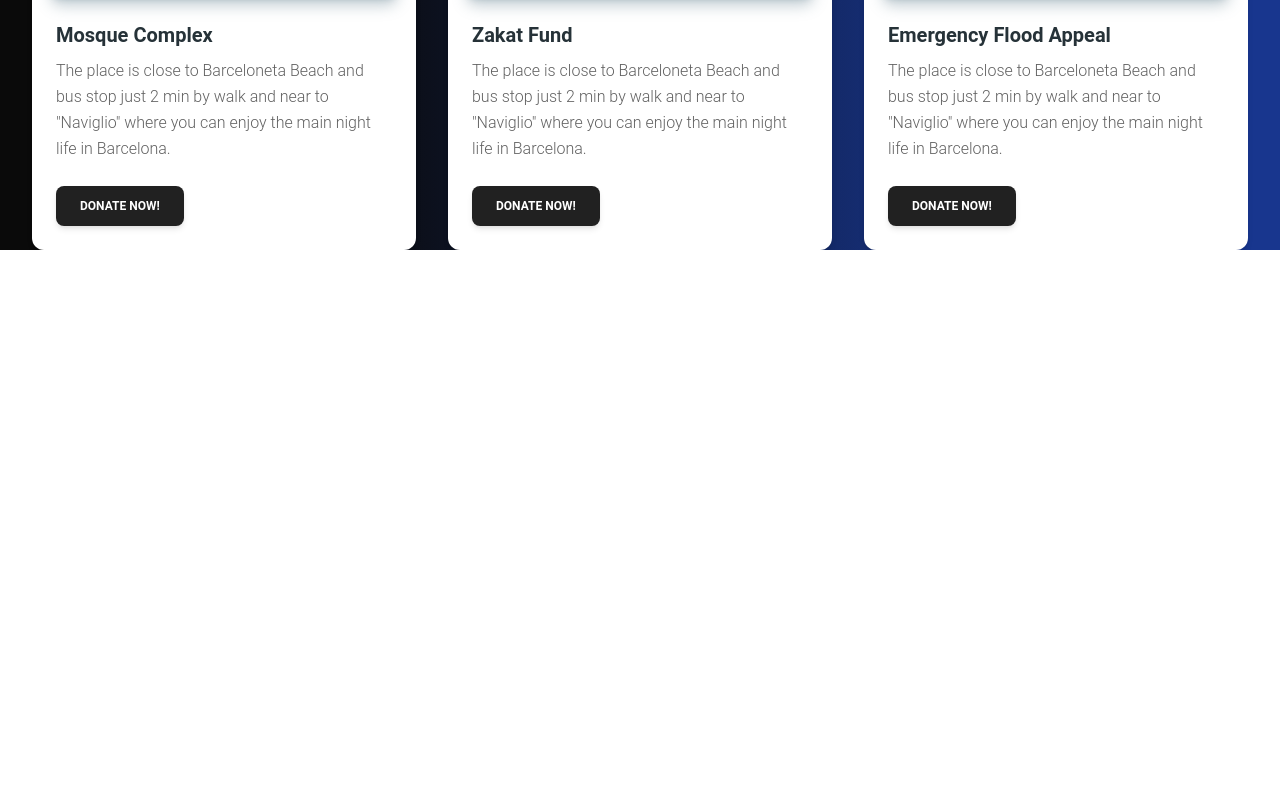
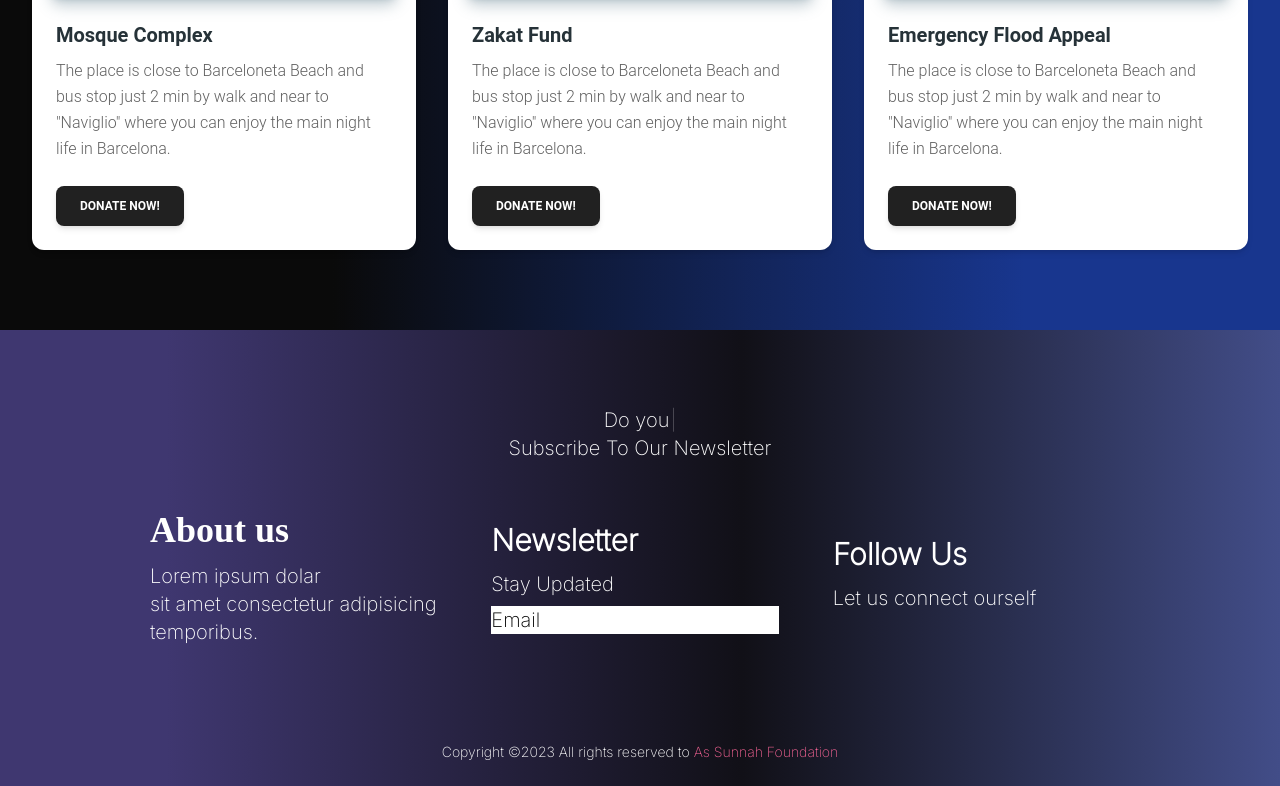
Before and after one commit to RazuAhmad/donation-collection-system, a React (Create React App) app: page / in a window 1280 px wide. Shown: the part 865-1651 px from the top of the page. Before the commit the page ends 1115 px from the top, so only its background shows below. Built offline with nearby package versions, Linux system fonts and the light colour scheme.

Commit message:
auth implementation running

```diff
--- a/package.json
+++ b/package.json
@@ -12,6 +12,8 @@
     "react-hook-form": "^7.45.0",
     "react-router-dom": "^6.13.0",
     "react-scripts": "5.0.1",
+    "react-toastify": "^9.1.3",
+    "typewriter-effect": "^2.20.1",
     "web-vitals": "^2.1.4"
   },
   "scripts": {
--- /dev/null
+++ b/src/Components/AboutUs/AboutUs.css
@@ -0,0 +1,12 @@
+@import url("https://fonts.googleapis.com/css2?family=Inter:wght@200&display=swap");
+
+.footer_container {
+  font-family: "Inter", sans-serif;
+  background: rgb(63, 55, 112);
+  background: linear-gradient(
+    90deg,
+    rgba(63, 55, 112, 1) 13%,
+    rgba(17, 16, 23, 1) 58%,
+    rgba(66, 77, 136, 1) 100%
+  );
+}
--- /dev/null
+++ b/src/Components/AboutUs/AboutUs.js
@@ -0,0 +1,89 @@
+import React from "react";
+import "./AboutUs.css";
+
+import Typewriter from "typewriter-effect";
+const AboutUs = () => {
+  return (
+    <div className="p-6 md:px-18 md:pt-7 mt-14 md:mt-20 flex flex-col items-center justify-between text-white footer_container text-xl">
+      <div className="flex flex-col items-center justify-center py-12">
+        <h1 className="">
+          <Typewriter
+            options={{
+              strings: ["Do you want to know", "More About Us?"],
+              autoStart: true,
+              loop: true,
+            }}
+          />
+        </h1>
+        <p>Subscribe To Our Newsletter</p>
+      </div>
+
+      <div className="flex flex-col items-center">
+        {/* About us, Newsletter , Follow Us container */}
+        <div className="flex flex-col items-center justify-between gap-11 md:flex-row">
+          {/* About us start */}
+          <div className="flex flex-col md:items-start items-center w-full md:w-1/3 ">
+            <h1 className=" text-white font-serif font-extrabold text-4xl mb-3">
+              About us
+            </h1>
+            <p className="">Lorem ipsum dolar</p>
+            <p> sit amet consectetur adipisicing temporibus.</p>
+          </div>
+          {/* About us ended */}
+
+          {/* Newsletter Section  start*/}
+
+          <div className="flex flex-col md:items-start items-center  w-full md:w-1/3  ">
+            <h2 className="text-white font-bold text-3xl mb-3">Newsletter</h2>
+            <p className="">Stay Updated</p>
+
+            <div className="flex">
+              <p className="mt-2">
+                <input
+                  type="text"
+                  className="placeholder-black "
+                  placeholder="Email"
+                />
+              </p>
+              <p className="mt-4 ">
+                <i className="text-red-60 fas fa-arrow-right cursor-pointer "></i>
+              </p>
+            </div>
+          </div>
+
+          {/* Newsletter section ended */}
+
+          {/* Follow us section */}
+          <div className="flex flex-col md:items-start items-center  w-full md:w-1/3 ">
+            <h4 className="text-white font-bold text-3xl mb-3">Follow Us</h4>
+            <p className="text-muted">Let us connect ourself</p>
+            <div className="flex justify-between mt-2 text-white">
+              <i className="mr-2 cursor-pointer fab fa-facebook-f"></i>
+              <i className="mr-2 cursor-pointer fab fa-instagram"></i>
+              <i className="mr-2 cursor-pointer fab fa-twitter"></i>
+              <i className="cursor-pointer fab fa-youtube"></i>
+            </div>
+          </div>
+        </div>
+
+        {/* About us, Newsletter, Follow us, Container  ended*/}
+      </div>
+      <div className="mt-24">
+        <p className="text-sm ">
+          Copyright ©2023 All rights reserved to
+          <span className="text-pink-300 cursor-pointer ml-1">
+            <a
+              href="https://assunnahfoundation.org/"
+              target="_blank"
+              rel="noopener noreferrer"
+            >
+              As Sunnah Foundation
+            </a>
+          </span>
+        </p>
+      </div>
+    </div>
+  );
+};
+
+export default AboutUs;
--- a/src/Components/AllDonators/AllDonators.js
+++ b/src/Components/AllDonators/AllDonators.js
@@ -1,9 +1,20 @@
-import React from 'react'
+import React, { useEffect, useState } from 'react'
+import SingleDonator from './SingleDonator/SingleDonator';
 
 function AllDonators() {
+  const [allDonatorsList,setAllDonatorsList]=useState([]);
+
+  useEffect(()=>{
+    fetch('http://localhost:5000/donators')
+    .then(res=>res.json())
+    .then(data=>setAllDonatorsList(data))
+  },[])
+
   return (
-    <div>
-        <p>This is all donators....</p>
+    <div className='grid grid-cols-2 md:grid-cols-3 gap-4 mt-4'>
+        {
+          allDonatorsList.map((pd,index)=><SingleDonator donatorDetails={pd} key={index} />)
+        }
     </div>
   )
 }
--- /dev/null
+++ b/src/Components/AllDonators/SingleDonator/SingleDonator.js
@@ -0,0 +1,26 @@
+import React from "react";
+import { Link } from "react-router-dom";
+
+
+function SingleDonator({ donatorDetails }) {
+  const { name, email, date, time, donationCategory, amount } = donatorDetails;
+  return (
+    <div className="text-white border border-gray-300 py-11 px-4 bg-black">
+      <h1>Donator's Name: {name}</h1>
+      <h2>Donation Category: {donationCategory}</h2>
+      <h2>Amount: {amount}</h2>
+      <h2>
+        Donation Period: {date} at {time}
+      </h2>
+      <p className="mt-2">
+        <Link to="/updateDonationInfo">
+          <button className="bg-green-400 px-6 py-1 rounded-sm hover:bg-red-400">
+            Update
+          </button>
+        </Link>
+      </p>
+    </div>
+  );
+}
+
+export default SingleDonator;
--- a/src/Components/DonationForm/DonationForm.js
+++ b/src/Components/DonationForm/DonationForm.js
@@ -1,25 +1,56 @@
 import React from "react";
 import { Controller, useForm } from "react-hook-form";
 import { useParams } from "react-router-dom";
+import { ToastContainer, toast } from "react-toastify";
+import "react-toastify/dist/ReactToastify.css";
+import Typewriter from "typewriter-effect";
 
 function DonationForm() {
   const { register, handleSubmit, reset, setValue, control } = useForm();
   const { id } = useParams();
 
+  const notify = () => toast("Successfully recieved donation");
+
   const onSubmit = (data) => {
+    const currentDate = new Date();
+    data.date = currentDate.toLocaleDateString();
+    data.time = currentDate.toLocaleTimeString();
+
+    fetch("http://localhost:5000/donators", {
+      method: "POST",
+      headers: {
+        "content-type": "application/json",
+      },
+      body: JSON.stringify(data),
+    })
+      .then((res) => res.json())
+      .then((dataConfirmation) => {
+        if (dataConfirmation.acknowledged) {
+          notify();
+        }
+      });
+
     console.log(data);
   };
 
   return (
     <>
-      <div className="container mx-auto p-4">
+      <div className="container mx-auto p-4 h-full">
         <h2 className="text-3xl font-semibold mb-4 text-white text-center mt-9">
           Make a Donation
         </h2>
         <h3 className=" font-semibold mb-4 text-white text-center ">
-          Let's bring a change together
+          <Typewriter
+            options={{
+              strings: ["Let's bring a change", "together"],
+              autoStart: true,
+              loop: true,
+            }}
+          />
         </h3>
       </div>
+
+      <ToastContainer />
 
       {/* Form starts from here */}
       <form
@@ -33,46 +64,37 @@ function DonationForm() {
           <input
             type="text"
             id="name"
+            placeholder="enter your name"
             className="w-full border border-blue-900 rounded px-3 py-2"
             {...register("name")}
             required
           />
         </div>
-        <div className="mb-4">
+        {/* <div className="mb-4">
           <label htmlFor="email" className="block mb-2 font-medium">
             Email
           </label>
           <input
             type="email"
             id="email"
+            placeholder="enter your email"
             className="w-full border border-blue-900 rounded px-3 py-2"
             {...register("email")}
             required
           />
-        </div>
+        </div> */}
         <div className="mb-4">
           <label htmlFor="category" className="block mb-2 font-medium">
             Category of Donation
           </label>
-          {/* <select
-            id="category"
-            className="w-full border border-blue-900 rounded px-3 py-2"
-            {...register("category")}
-            required
-            defaultValue={id}
-          >
-            <option value="">Select category</option>
-            <option value="mosqueComplex">Mosque Complex</option>
-            <option value="zakat">Zakat</option>
-            <option value="flood">Flood Appeal</option>
-          </select> */}
 
           <Controller
-            name="selectedOption"
+            name="donationCategory"
             control={control}
             defaultValue={id}
             render={({ field }) => (
               <select
+                required
                 {...field}
                 className="w-full border border-blue-900 rounded px-3 py-2"
               >
@@ -91,6 +113,7 @@ function DonationForm() {
           <input
             type="number"
             id="amount"
+            placeholder="enter your amount"
             className="w-full border border-blue-900 rounded px-3 py-2"
             {...register("amount")}
             required
--- a/src/Components/Home/Home.js
+++ b/src/Components/Home/Home.js
@@ -1,13 +1,14 @@
 import React from 'react'
 import AllCards from '../AllCards/AllCards'
 import CarouselContainer from '../CarouselContainer/CarouselContainer'
+import AboutUs from '../AboutUs/AboutUs'
 
 function Home() {
   return (
     <div>
       <CarouselContainer/>
       <AllCards/>
-
+      <AboutUs/>
     </div>
   )
 }
--- a/src/Components/RegisterPage/RegisterPage.js
+++ b/src/Components/RegisterPage/RegisterPage.js
@@ -13,6 +13,20 @@ export default function RegisterPage() {
   const { register, handleSubmit, reset, setValue,formState: { errors } } = useForm();
 
   const onSubmit =(data)=>{
+
+    fetch('http://localhost:5000/register',{
+      method: "POST",
+      headers: {
+        "content-type": "application/json",
+      },
+      body: JSON.stringify(data),
+    })
+    .then(res=>res.json())
+    .then(data=>{
+      console.log(data);
+
+    })
+
     console.log(data);
 }
 
--- a/src/Components/SignInPage/SignInPage.js
+++ b/src/Components/SignInPage/SignInPage.js
@@ -13,6 +13,24 @@ import { useForm } from "react-hook-form";
     const { register, handleSubmit, reset, setValue,formState: { errors } } = useForm();
 
     const onSubmit =(data)=>{
+
+      fetch('http://localhost:5000/login',{
+      method: "POST",
+      headers: {
+        "content-type": "application/json",
+      },
+      body: JSON.stringify(data),
+    })
+    .then(res=>res.json())
+    .then(data=>{
+      console.log(data);
+
+    })
+    .catch((error)=>{
+      console.error(error);
+    })
+
+
         console.log(data);
     }
 
--- /dev/null
+++ b/src/Components/UpdateDonationInfo/UpdateDonationInfo.js
@@ -0,0 +1,11 @@
+import React from 'react'
+
+function UpdateDonationInfo() {
+  return (
+    <div>
+
+    </div>
+  )
+}
+
+export default UpdateDonationInfo
```
Also changed, not shown: src/Components/AllDonators/SingleDonator/SingleDonator.css (added), 1 other file (tests, documents, lock files or other folders).
